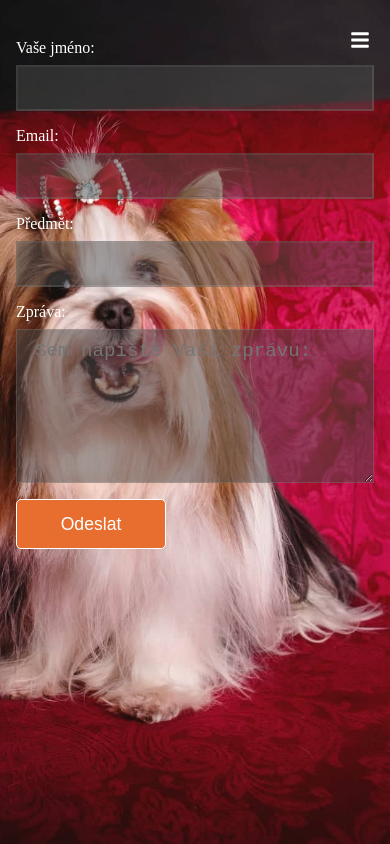
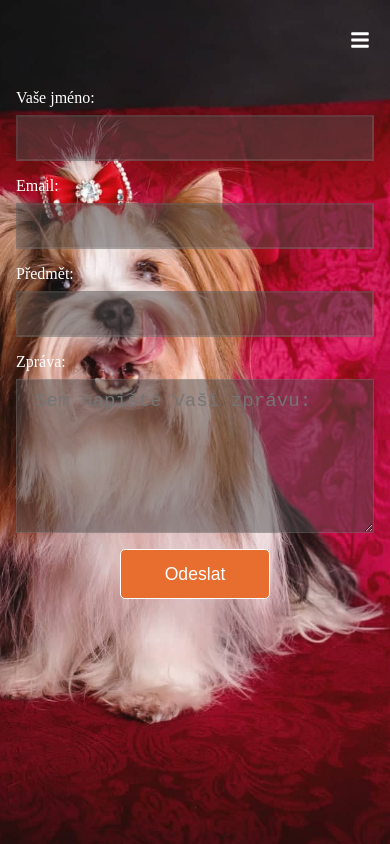
Before and after one commit to KvetoslavPrikryl/Sweet_Caramel_Rose, a React (Create React App) app: page /kontakt in a window 390 px wide. Shown: the top 844 px of the page. Built offline with nearby package versions, Linux system fonts and the light colour scheme.

Commit message:
styling button in form

```diff
--- a/package.json
+++ b/package.json
@@ -3,6 +3,7 @@
   "version": "0.1.0",
   "private": true,
   "dependencies": {
+    "@emailjs/browser": "^3.7.0",
     "@testing-library/jest-dom": "^5.16.5",
     "@testing-library/react": "^13.3.0",
     "@testing-library/user-event": "^13.5.0",
--- a/src/components/Form.js
+++ b/src/components/Form.js
@@ -1,7 +1,28 @@
 import "./FormStyles.css"
+/*
+import emailjs from '@emailjs/browser';
+import React, { useRef } from 'react';
+*/
 import React from 'react'
 
-const Form = () => {
+
+function Form() {
+
+/* const form = useRef();
+
+const sendEmail = (e) => {
+  e.preventDefault();
+
+  emailjs.sendForm('service', 'template', form.current, 'public_key')
+    .then((result) => {
+        console.log(result.text);
+    },
+    (error) => {
+        console.log(error.text);
+    });
+    e.target.reset()
+};*/
+
   return (
     <div className="contactForm">
         <div className="form">
@@ -14,7 +35,7 @@ const Form = () => {
                 <input type="text"></input>
                 <label>Zpráva:</label>
                 <textarea rows="6" placeholder="Sem napiště Vaši zprávu:" />
-                <button className="btn">Odeslat</button>
+                <button className="btn formBtn">Odeslat</button>
             </form>
         </div>
     </div>
--- a/src/components/FormStyles.css
+++ b/src/components/FormStyles.css
@@ -26,3 +26,11 @@
     border-color: rgba(255, 255, 255, 0.1);
     color: #f4f4f4;
 }
+.formBtn{
+    margin: auto;
+}
+@media screen and (max-width:640px) {
+    .contactForm{
+        padding-top: 50px;
+    }
+}
```
Also changed, not shown: 1 other file (tests, documents, lock files or other folders).
